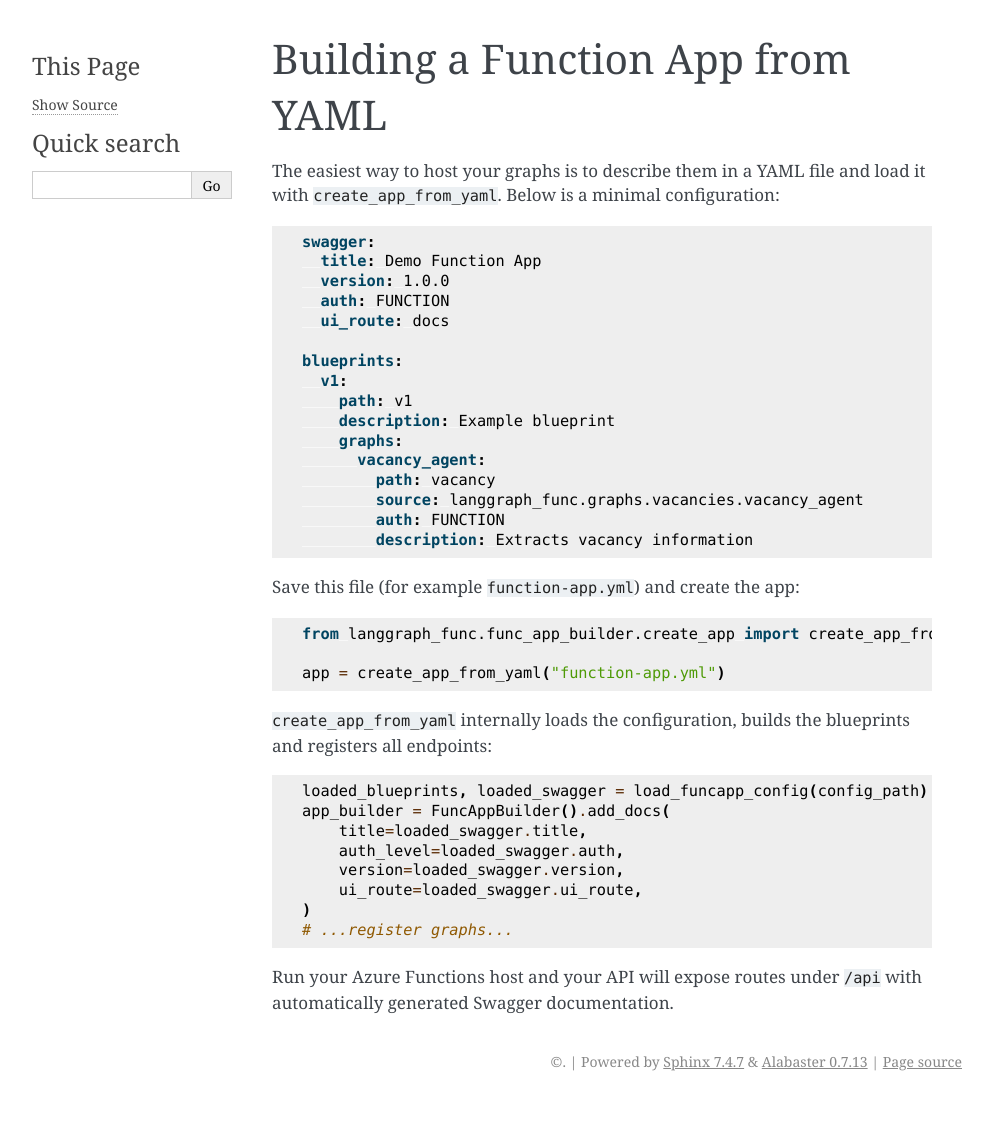
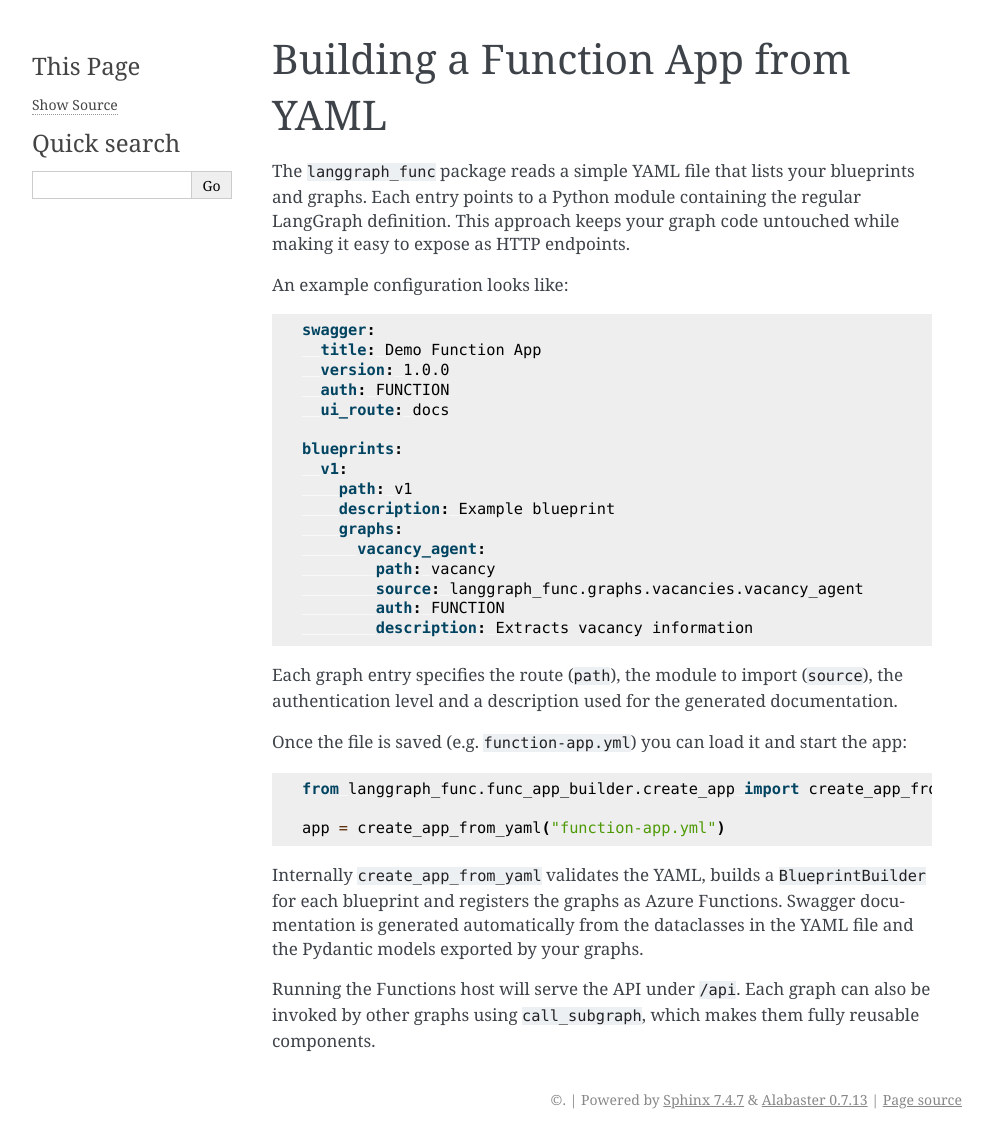
Before and after one commit to JobAiBV/langgraph_func, a Sphinx documentation site: the page built from docs/source/03-yaml-function-app.md, in a window 1280 px wide. Shown: the whole page, without its empty margins (148-1141 px from the left). Built offline with Sphinx 7.4.7, drawn with Linux system fonts in a browser that asks for light colours; before the commit the page ends 1101 px from its top, so only the background shows below that.

Commit message:
Improve documentation for subgraph API

````diff
--- a/docs/source/03-yaml-function-app.md
+++ b/docs/source/03-yaml-function-app.md
@@ -1,7 +1,8 @@
 # Building a Function App from YAML
 
-The easiest way to host your graphs is to describe them in a YAML file and load it with `create_app_from_yaml`.
-Below is a minimal configuration:
+The `langgraph_func` package reads a simple YAML file that lists your blueprints and graphs. Each entry points to a Python module containing the regular LangGraph definition. This approach keeps your graph code untouched while making it easy to expose as HTTP endpoints.
+
+An example configuration looks like:
 
 ```yaml
 swagger:
@@ -22,7 +23,9 @@ blueprints:
         description: Extracts vacancy information
 ```
 
-Save this file (for example `function-app.yml`) and create the app:
+Each graph entry specifies the route (`path`), the module to import (`source`), the authentication level and a description used for the generated documentation.
+
+Once the file is saved (e.g. `function-app.yml`) you can load it and start the app:
 
 ```python
 from langgraph_func.func_app_builder.create_app import create_app_from_yaml
@@ -30,17 +33,6 @@ from langgraph_func.func_app_builder.create_app import create_app_from_yaml
 app = create_app_from_yaml("function-app.yml")
 ```
 
-`create_app_from_yaml` internally loads the configuration, builds the blueprints and registers all endpoints:
+Internally `create_app_from_yaml` validates the YAML, builds a `BlueprintBuilder` for each blueprint and registers the graphs as Azure Functions. Swagger documentation is generated automatically from the dataclasses in the YAML file and the Pydantic models exported by your graphs.
 
-```python
-loaded_blueprints, loaded_swagger = load_funcapp_config(config_path)
-app_builder = FuncAppBuilder().add_docs(
-    title=loaded_swagger.title,
-    auth_level=loaded_swagger.auth,
-    version=loaded_swagger.version,
-    ui_route=loaded_swagger.ui_route,
-)
-# ...register graphs...
-```
-
-Run your Azure Functions host and your API will expose routes under `/api` with automatically generated Swagger documentation.
+Running the Functions host will serve the API under `/api`. Each graph can also be invoked by other graphs using `call_subgraph`, which makes them fully reusable components.
--- a/docs/source/index.rst
+++ b/docs/source/index.rst
@@ -1,5 +1,7 @@
-LangGraph API Documentation
-===========================
+LangGraph Function API
+======================
+
+`langgraph_func` is a thin layer on top of [LangGraph](https://github.com/langchain-ai/langgraph) that exposes your graphs as Azure Functions. It keeps the graph API exactly the same while providing utilities to register graphs, generate Swagger docs and call one graph from another.
 
 .. toctree::
    :maxdepth: 2
````
Also changed, not shown: docs/source/01-graph-structure.md (+4 -0 lines), docs/source/02-deployment.md (+4 -7 lines), docs/source/04-helper-functions.md (+9 -15 lines), readme.md (+6 -9 lines).
